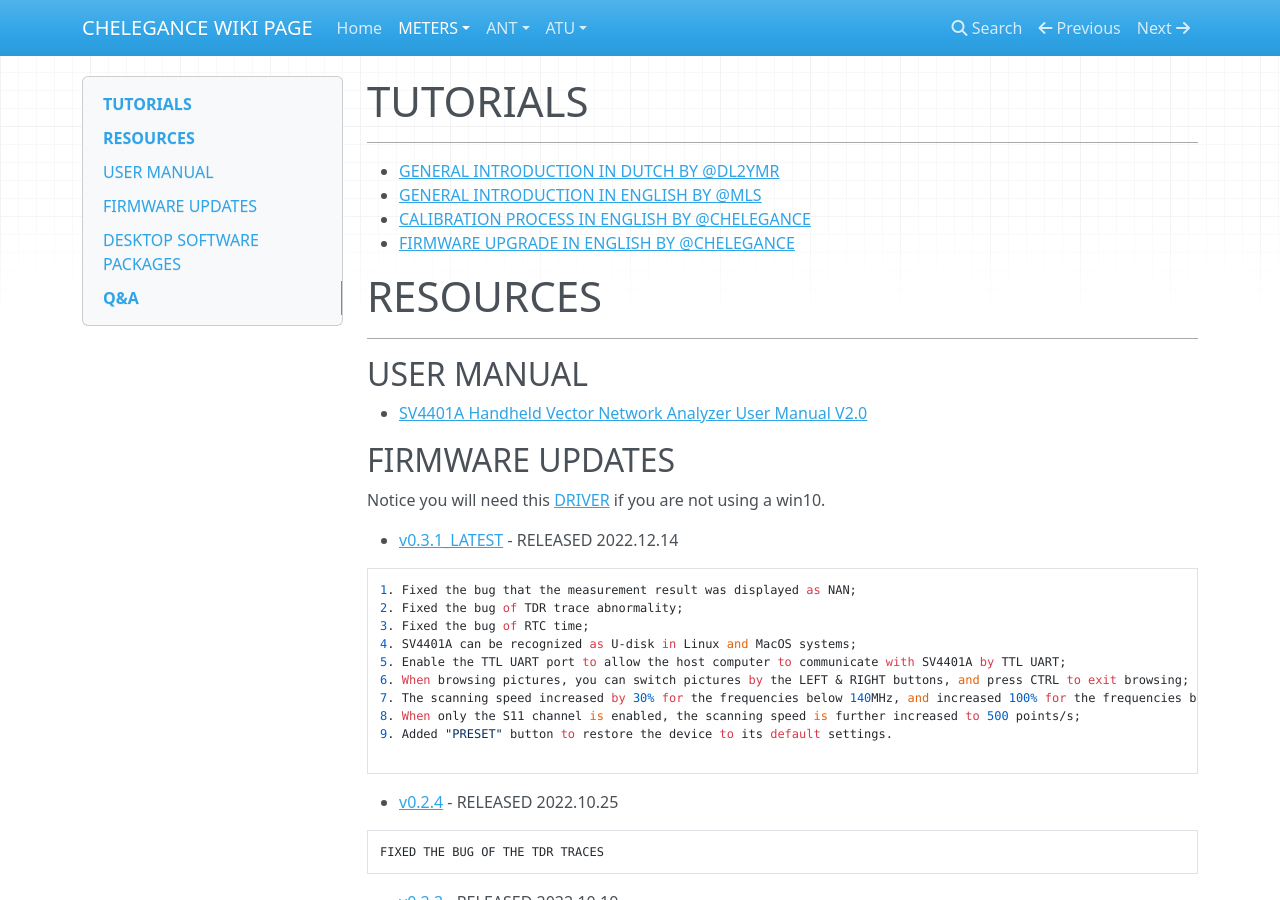
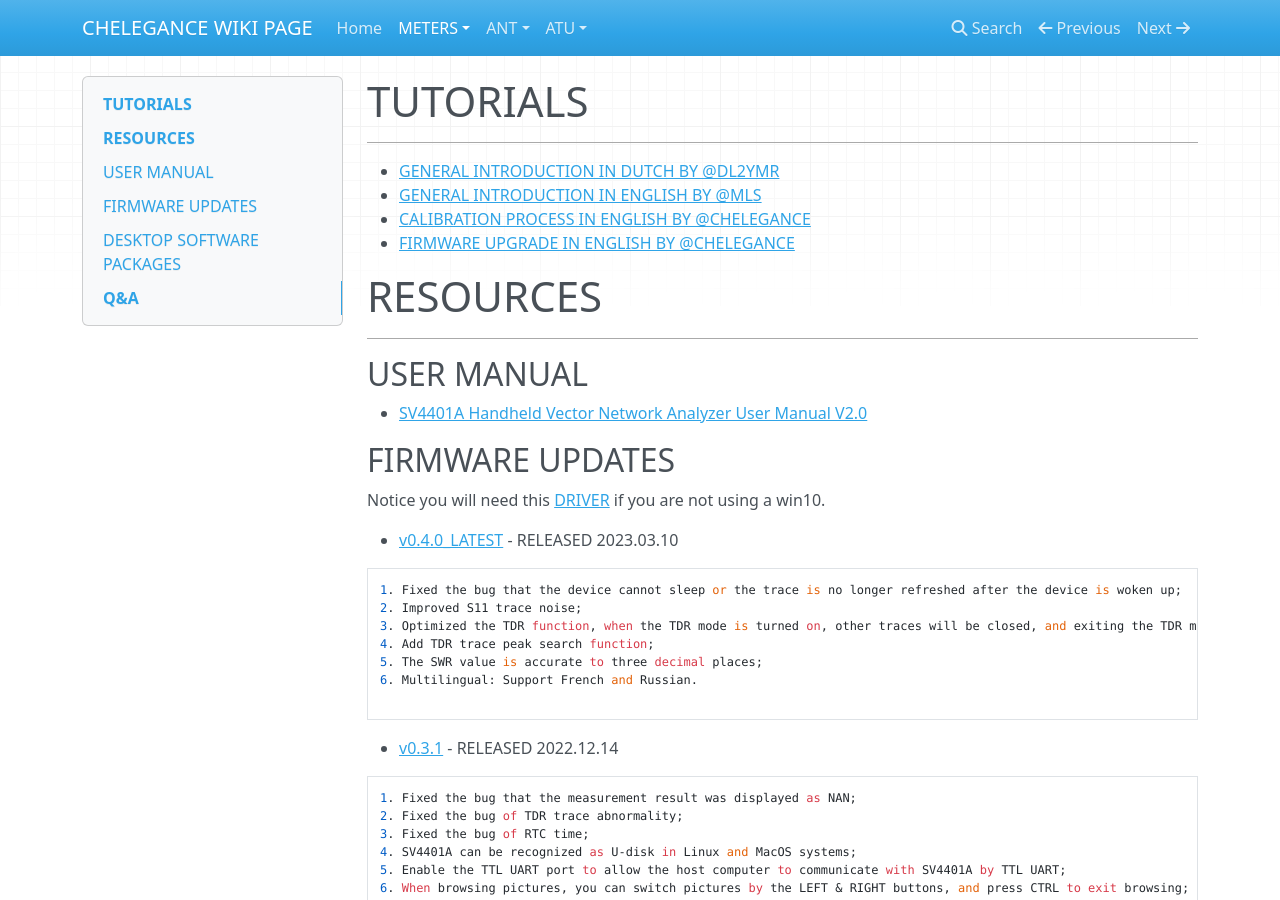
Before and after one commit to CHELEGANCE/WIKI, an MkDocs documentation site: the page built from docs/METER/SV4401A/SV4401A.md, in a window 1280 px wide and 900 px high. Built offline with MkDocs 1.6.1, drawn with Linux system fonts in a browser that asks for light colours; nearby versions of some CDN libraries.

Commit message:
4401 new firmware release_v0.4.0_LATEST

````diff
--- a/docs/METER/SV4401A/SV4401A.md
+++ b/docs/METER/SV4401A/SV4401A.md
@@ -16,7 +16,21 @@
 
 Notice you will need this [DRIVER](sv4401a_usb_cdc_driver.rar) if you are not using a win10.
 
-- [v0.3.1_LATEST](SV4401A_App_0.3.1.zip) - RELEASED 2022.12.14
+- [v0.4.0_LATEST](SV4401A_App_v0.4.0.zip) - RELEASED 2023.03.10
+
+```
+1. Fixed the bug that the device cannot sleep or the trace is no longer refreshed after the device is woken up;
+2. Improved S11 trace noise;
+3. Optimized the TDR function, when the TDR mode is turned on, other traces will be closed, and exiting the TDR mode will return to the original state;
+4. Add TDR trace peak search function;
+5. The SWR value is accurate to three decimal places;
+6. Multilingual: Support French and Russian.
+
+```
+
+
+
+- [v0.3.1](SV4401A_App_0.3.1.zip) - RELEASED 2022.12.14
 
 ```
 1. Fixed the bug that the measurement result was displayed as NAN;
````
Also changed, not shown: 1 other file.
